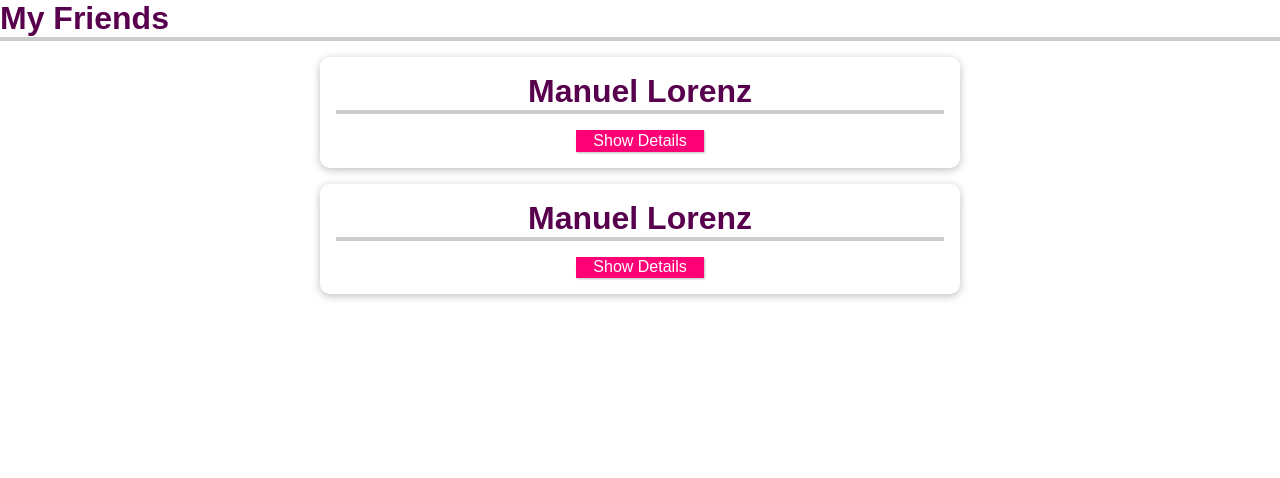
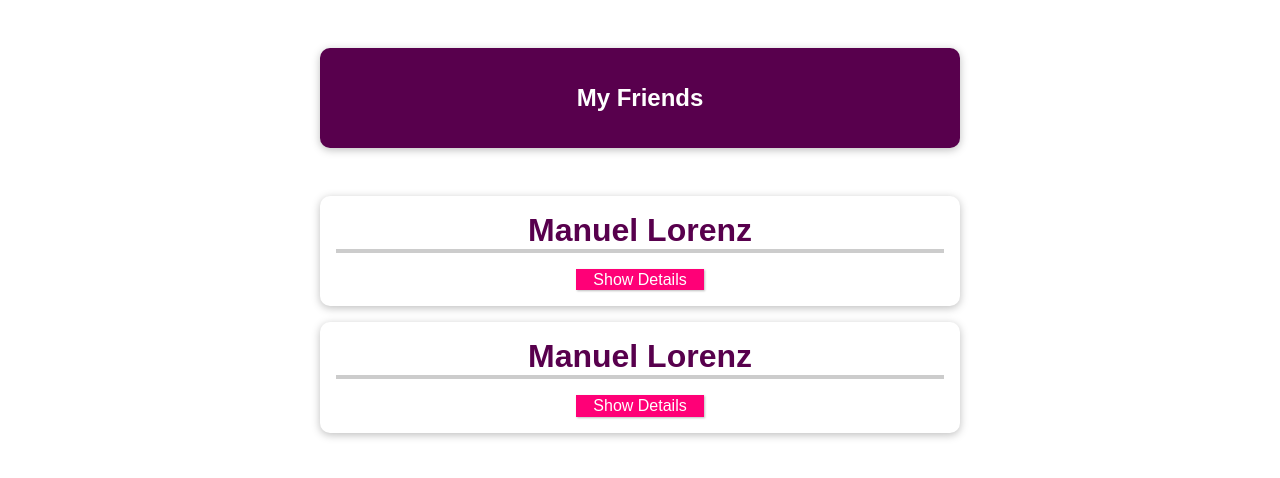
Before and after one commit to devin-L-knight/vue-first-app, a Vue app: page / in a window 1280 px wide. Shown: the top 478 px of the page. Built offline with nearby package versions, Linux system fonts and the light colour scheme.

Commit message:
adjusted header to correspond with available styles.

```diff
--- a/src/App.vue
+++ b/src/App.vue
@@ -1,6 +1,6 @@
 <template>
   <section>
-    <h2>My Friends</h2>
+    <header><h1>My Friends</h1></header>
     <ul>
       <friend-contact></friend-contact>
       <friend-contact></friend-contact>
```
